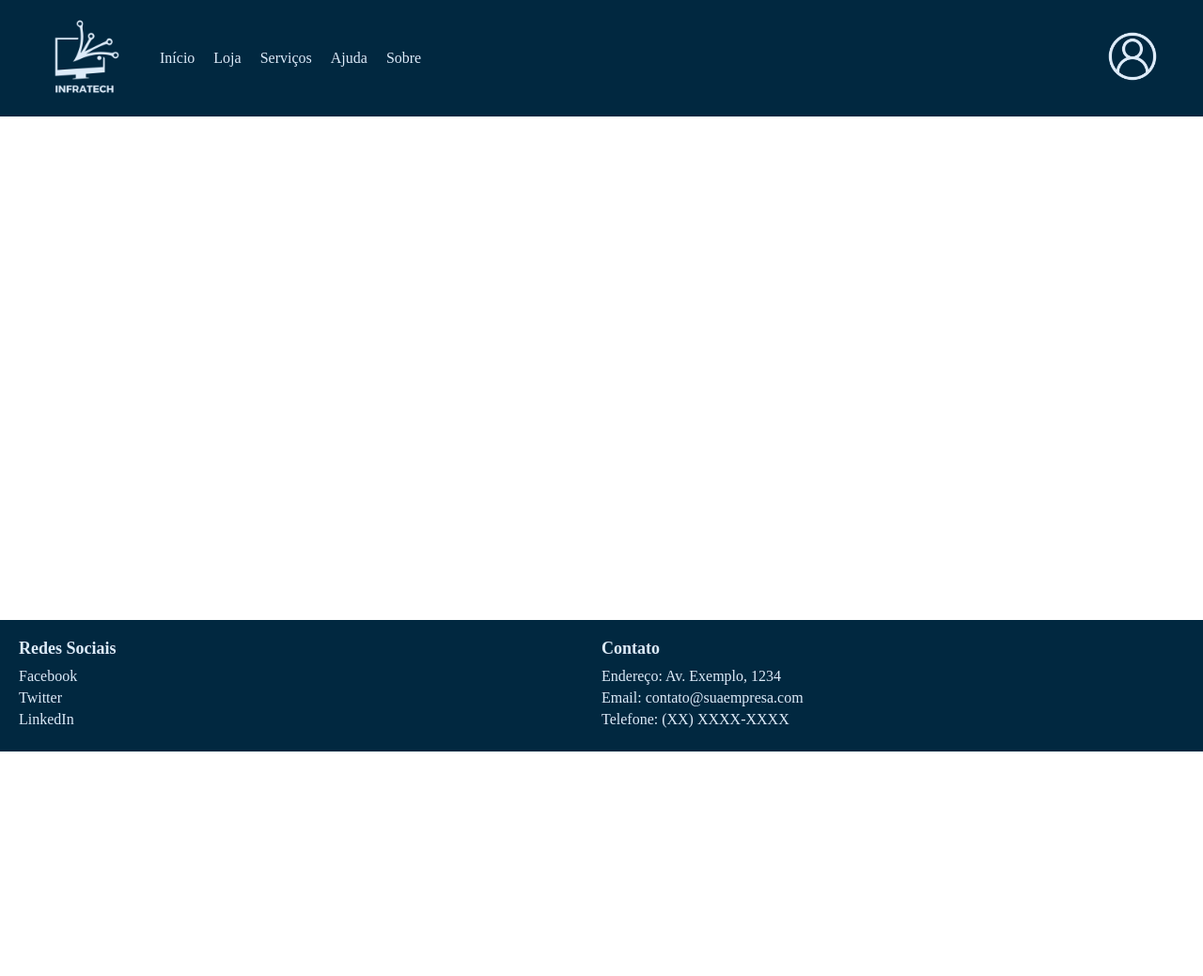
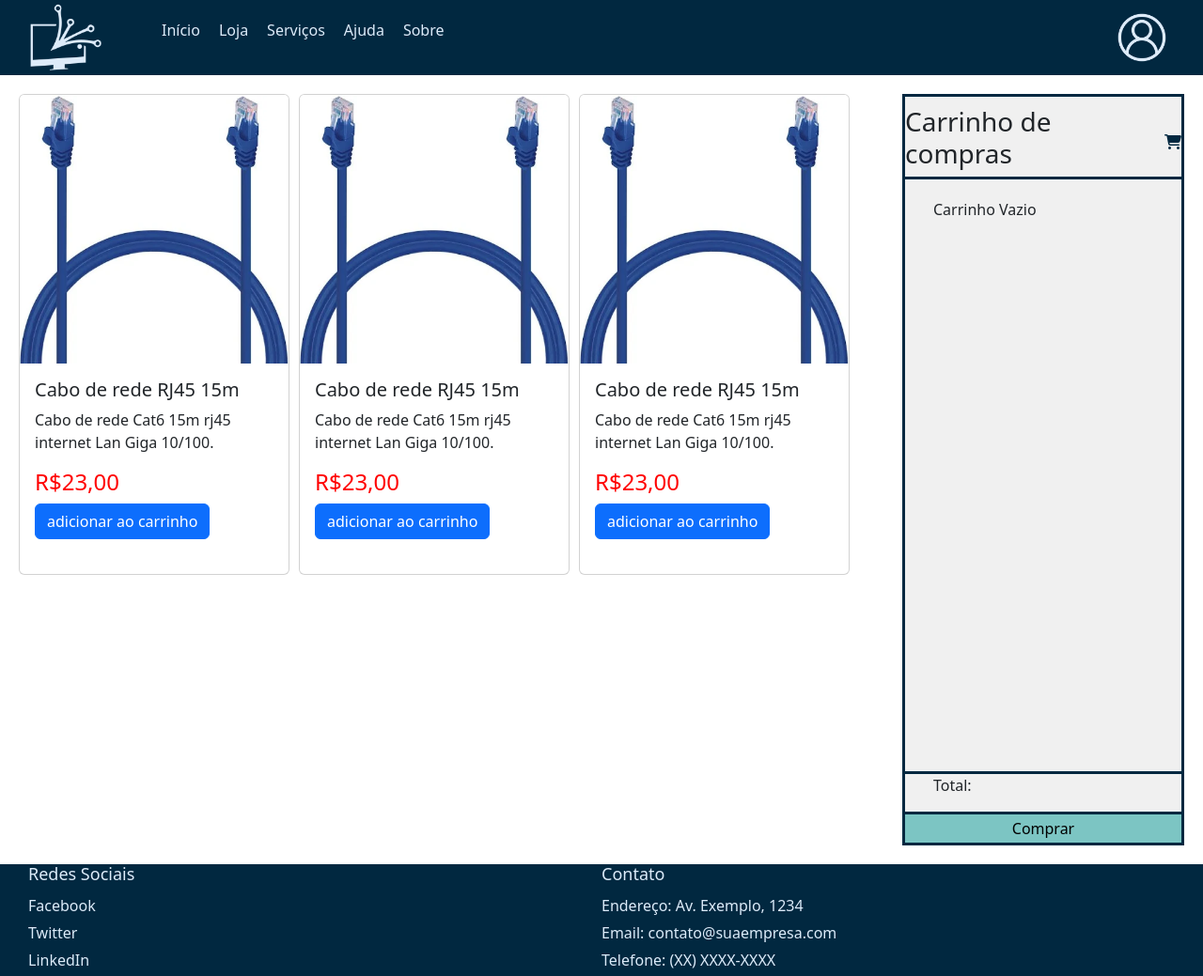
Before and after one commit to guilhermeazz/Projeto_Integrador_website_2024, a PHP site: page /pages/loja.html in a window 1280 px wide. Shown: the whole page at 94% size. Before the commit the page ends 800 px from the top, so only its background shows below. Run offline with PHP 8.4, Linux system fonts and the light colour scheme; some libraries are stand-ins or nearby versions.

Commit message:
feature: atualização de telas

```diff
--- /dev/null
+++ b/assets/css/loja.css
@@ -0,0 +1,97 @@
+body {
+    margin: 0;
+}
+
+main {
+    margin: 0;
+    max-width: 1796px;
+}
+
+.loja {
+    display: flex;
+}
+
+.conteudo {
+    flex-grow: 1;
+}
+
+.pesquisa {
+    display: flex;
+    width: 100%;
+    padding-right: 20px;
+}
+
+.pesquisa_input {
+    width: 100%;
+    margin-top: 10px;
+    height: 30px;
+}
+
+.pesquisa button {
+    height: 30px;
+    width: 30px;
+    margin-left: 10px;
+    margin-top: 10px;
+}
+
+.carrinho_compra {
+    width: 300px;
+    height: 100vh;
+    margin-left: 10px;
+    background-color: #f0f0f0;
+    display: flex;
+    flex-direction: column;
+    align-items: center;
+    border: 3px solid #012840;
+}
+
+.nav_carrinho {
+    width: 100%;
+    display: flex;
+    justify-content: center;
+    align-items: center;
+    margin-top: 10px;
+    border-bottom: 3px solid #012840;
+}
+
+.nav_carrinho h3 {
+    margin-right: 10px;
+}
+
+.conteudo_carrinho {
+    width: 100%;
+    flex-grow: 1;
+    margin-top: 20px;
+}
+
+.conteudo_carrinho p {
+    margin-left: 30px;
+}
+
+.somatoria {
+    width: 100%;
+    border-bottom: 3px solid #012840;
+    border-top: 3px solid #012840;
+}
+
+.somatoria p {
+    margin-left: 30px;
+}
+
+.confirmar_compra button{
+    border: 0;
+    width: 294px;
+    height: 30px;
+    flex-grow: 1;
+    background-color: #7cc5c3;
+}
+
+.itens {
+    display: flex;
+    gap: 10px;
+    width: 100%;
+}
+
+.itens h4 {
+    color: red;
+}
--- a/assets/css/style.css
+++ b/assets/css/style.css
@@ -6,22 +6,22 @@
 
 body {
     display: flex;
-  flex-direction: column;
-  min-height: 100vh;
+    flex-direction: column;
+    min-height: 100vh;
 }
 
 header {
     background-color: #012840;
-    padding: 10px 0;
+    padding: 0;
 }
 
 nav {
     display: flex;
     justify-content: flex-start;
     align-items: center;
-    max-width: 1200px;
+    width: 100%;
     margin: 0 auto;
-    padding: 0 0px;
+    padding: 0px 30px;
 }
 
 .logo {
@@ -29,7 +29,7 @@ nav {
 }
 
 .logo img {
-    height: 100px;;
+    height: 80px;;
 }
 
 .nav-links {
@@ -69,7 +69,6 @@ nav button img {
 }
 
 main {
-    max-width: 1200px;
     margin: 0 auto;
     padding: 20px;
     flex: 1;
@@ -140,6 +139,7 @@ footer {
     display: flex;
     justify-content: space-between;
     align-items: center;
+    padding: 0 30px;
 }
 
 .redes-sociais,
--- a/pages/index.html
+++ b/pages/index.html
@@ -11,7 +11,7 @@
 
     <header>
         <nav>
-            <div class="logo"><a href="index.html"><img src="../assets/img/infratch_logo.png" alt="Logo da Infratech"></a></div>
+            <div class="logo"><a href="index.html"><img src="../assets/img/infratech_logo.png" alt="Logo da Infratech"></a></div>
             <div>
             </div>
                 <ul class="nav-links">
@@ -31,8 +31,8 @@
     </header>
     <main>
         <section class="descricao">
-            <h2>INFRATECH</h2>
-            <p>A Infratech é uma empresa especializada em fornecer infraestrutura de TI para empresas de todos os tamanhos. Com anos de experiência no mercado, oferecemos soluções de cabeamento estruturado e produtos essenciais para garantir o funcionamento eficiente da sua rede.</p>
+            <h2>CONNECT INFRATECH</h2>
+            <p>A Connect Infratech é uma empresa especializada em fornecer infraestrutura de TI para empresas de todos os tamanhos. Com anos de experiência no mercado, oferecemos soluções de cabeamento estruturado e produtos essenciais para garantir o funcionamento eficiente da sua rede.</p>
             <div class="video-container">
                 <video id="background-video" autoplay loop muted>
                     <source src="../assets/vdi/INFRA.mp4" type="video/mp4">
--- a/pages/loja.html
+++ b/pages/loja.html
@@ -6,17 +6,22 @@
     <title>Document</title>
 
     <link rel="stylesheet" href="../assets/css/style.css">
+    <link rel="stylesheet" href="../assets/css/loja.css">
+    <link rel="stylesheet" href="https://cdnjs.cloudflare.com/ajax/libs/font/awesome/4.7.0/css/font-awesome.min.css">
+
+    <link href="https://cdn.jsdelivr.net/npm/bootstrap@5.3.3/dist/css/bootstrap.min.css" rel="stylesheet" integrity="sha384-QWTKZyjpPEjISv5WaRU9OFeRpok6YctnYmDr5pNlyT2bRjXh0JMhjY6hW+ALEwIH" crossorigin="anonymous">
+
 </head>
 <body>
 
     <header>
         <nav>
-            <div class="logo"><a href="index.html"><img src="../assets/img/infratch_logo.png" alt="Logo da Infratech"></a></div>
+            <div class="logo"><a href="index.html"><img src="../assets/img/infratech_logo.png" alt="Logo da Infratech"></a></div>
             <div>
             </div>
                 <ul class="nav-links">
-                    <li><a href="index.html">Início</a></li>
-                    <li><a href="loja.html">Loja</a></li>
+                    <li><a href="index.php">Início</a></li>
+                    <li><a href="loja.php">Loja</a></li>
                     <li><a href="servicos.html">Serviços</a></li>
                     <li><a href="ajuda.html">Ajuda</a></li>
                     <li><a href="sobre.html">Sobre</a></li>
@@ -31,7 +36,56 @@
     </header>
 
     <main>
+        <div class="loja">
 
+            <div class="itens">
+                <div class="card" style="width: 18rem; height: 32rem;">
+                    <img src="../assets/img/caboRede.webp" class="card-img-top" alt="...">
+                    <div class="card-body">
+                      <h5 class="card-title">Cabo de rede RJ45 15m</h5>
+                      <p class="card-text">Cabo de rede Cat6 15m rj45 internet Lan Giga 10/100.</p>
+                      <h4>R$23,00</h4>
+                      <a href="#" class="btn btn-primary">adicionar ao carrinho</a>
+                    </div>
+                </div>
+                <div class="card" style="width: 18rem; height: 32rem;">
+                    <img src="../assets/img/caboRede.webp" class="card-img-top" alt="...">
+                    <div class="card-body">
+                      <h5 class="card-title">Cabo de rede RJ45 15m</h5>
+                      <p class="card-text">Cabo de rede Cat6 15m rj45 internet Lan Giga 10/100.</p>
+                      <h4>R$23,00</h4>
+                      <a href="#" class="btn btn-primary">adicionar ao carrinho</a>
+                    </div>
+                </div>
+                <div class="card" style="width: 18rem; height: 32rem;">
+                    <img src="../assets/img/caboRede.webp" class="card-img-top" alt="...">
+                    <div class="card-body">
+                      <h5 class="card-title">Cabo de rede RJ45 15m</h5>
+                      <p class="card-text">Cabo de rede Cat6 15m rj45 internet Lan Giga 10/100.</p>
+                      <h4>R$23,00</h4>
+                      <a href="#" class="btn btn-primary">adicionar ao carrinho</a>
+                    </div>
+                </div>
+
+
+            </div>
+
+            <div class="carrinho_compra">
+                <div class="nav_carrinho">
+                    <h3>Carrinho de compras</h3>
+                    <i class="fa-sharp fa-solid fa-cart-shopping" style="color: #012840;"></i>
+                </div>
+                <div class="conteudo_carrinho">
+                    <p class="itens">Carrinho Vazio</p>
+                </div>
+                <div class="somatoria">
+                    <p>Total:</p>
+                </div>
+                <div class="confirmar_compra">
+                    <button> Comprar </button>
+                </div>
+            </div>
+        </div>
     </main>
 
     <footer>
@@ -53,6 +107,7 @@
     </footer>
 
 <script src="../assets/js/script.js"></script>
+<script src="https://kit.fontawesome.com/970adb6dd1.js" crossorigin="anonymous"></script>
 
 </body>
 </html>
--- a/pages/servicos.html
+++ b/pages/servicos.html
@@ -11,7 +11,7 @@
 
     <header>
         <nav>
-            <div class="logo"><a href="index.html"><img src="../assets/img/infratch_logo.png" alt="Logo da Infratech"></a></div>
+            <div class="logo"><a href="index.html"><img src="../assets/img/infratech_logo.png" alt="Logo da Infratech"></a></div>
             <div>
             </div>
                 <ul class="nav-links">
--- a/pages/sobre.html
+++ b/pages/sobre.html
@@ -11,7 +11,7 @@
 
     <header>
         <nav>
-            <div class="logo"><a href="index.html"><img src="../assets/img/infratch_logo.png" alt="Logo da Infratech"></a></div>
+            <div class="logo"><a href="index.html"><img src="../assets/img/infratech_logo.png" alt="Logo da Infratech"></a></div>
             <div>
             </div>
                 <ul class="nav-links">
```
Also changed, not shown: assets/css/ajuda.css (+45 -0 lines), pages/ajuda.html (+20 -8 lines), assets/img/caboRede.webp (added), assets/img/infratch_logo.png (deleted), assets/img/infratech_logo.png (added).
